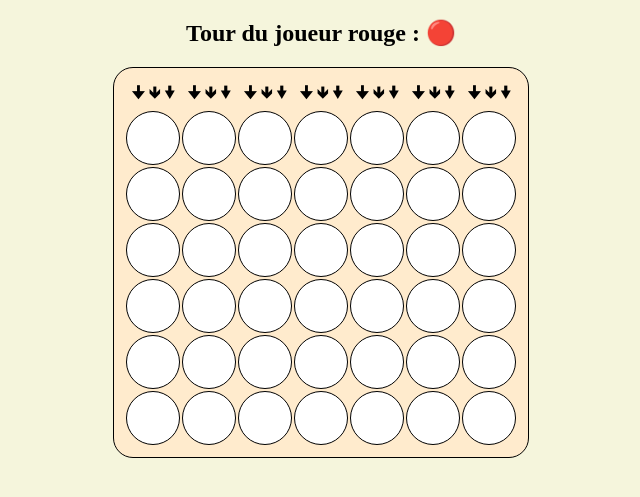
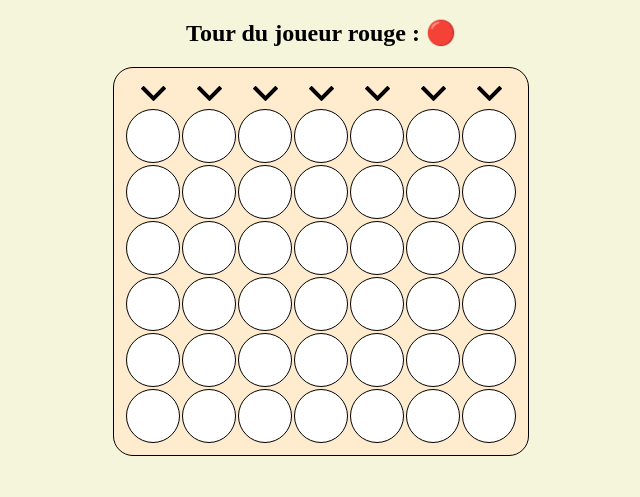
Before and after one commit to damien-auversack/puissance-4, a plain HTML site: page index.html in a window 1280 px wide. Shown: the part 67-564 px from the top of the page, without its empty margins (319-959 px from the left). Drawn offline with Linux system fonts and the light colour scheme.

Commit message:
Changed arrow buttons: new arrow svg

```diff
--- a/app.js
+++ b/app.js
@@ -1,5 +1,4 @@
 // Util ---------------------------------
-
 const log = (text) =>{
     console.log(JSON.parse(JSON.stringify(text)));
 }
@@ -18,7 +17,6 @@ const addToken = (grid, x,color) => {
     }
     return false;
 };
-
 const findFreeY = (grid, x) => {
     for (let y = grid.length-1; y >= 0; y--) {
         if(grid[y][x]===color.EMPTY) {
@@ -27,7 +25,6 @@ const findFreeY = (grid, x) => {
     }
     return -1
 };
-
 const getColorToken = (grid, tokenPosition) => {
 
     let elt = grid[tokenPosition.y][tokenPosition.x];
@@ -35,7 +32,6 @@ const getColorToken = (grid, tokenPosition) => {
     else if(elt == '🟡') return color.YELLOW;
     else if(elt == '') return color.EMPTY;
 }
-
 const isWin = (grid, tokenPosition) => {
     if(countVertically(grid, tokenPosition) >= 4) return true;
     if(countHorizontally(grid, tokenPosition) >= 4) return true;
@@ -44,7 +40,6 @@ const isWin = (grid, tokenPosition) => {
 
     return false;
 };
-
 const isWinMoreInfos = (tokenPosition) => {
     if(countVertically(tokenPosition) >= 4) return 'Win Vertically';
     if(countHorizontally(tokenPosition) >= 4) return 'Win Horizontally';
@@ -53,8 +48,6 @@ const isWinMoreInfos = (tokenPosition) => {
 
     return 'Pas gagné';
 };
-
-
 const isTokenPositionOK = (grid, tokenPosition) => {
     if(tokenPosition.x < 0 || tokenPosition.y < 0) return false;
     if(tokenPosition.y>grid.length-1) return false;
@@ -63,7 +56,6 @@ const isTokenPositionOK = (grid, tokenPosition) => {
 
     return true;
 }
-
 const countVertically = (grid, tokenPosition) => {
     if(!isTokenPositionOK(grid, tokenPosition)) return 0;
 
@@ -103,7 +95,6 @@ const countDiagonalBotLeftToTopRight = (grid, tokenPosition) => {
 
     let nbDiagonalBotLeftToTopRight = 0;
     let actualColor = grid[tokenPosition.y][tokenPosition.x];
-
     // Sup et egal
     let y=tokenPosition.y, x= tokenPosition.x;
     while(true) {
@@ -134,10 +125,8 @@ const countDiagonalTopLeftToBotRight = (grid, tokenPosition) => {
 
     let nbDiagonalTopLeftToBotRight = 0;
     let actualColor = grid[tokenPosition.y][tokenPosition.x];
-
     // Sup et egal
     let y=tokenPosition.y, x= tokenPosition.x;
-
     while(true) {
         if(!isTokenPositionOK(grid, {x:x,y:y})) break;
 
@@ -166,17 +155,19 @@ const countDiagonalTopLeftToBotRight = (grid, tokenPosition) => {
 };
 
 // View ---------------------------------
-
 const createGridView = () => {
     let viewGrid = document.getElementById('grid');
     let table = document.createElement('table');
+
     for (let row = 1; row <= 7; row++) {
         let tr = document.createElement('tr');
         for (let column = 1; column <= 7; column++) {
             if(row==1) {
+                let imgArrow = document.createElement('div');
+                imgArrow.classList.add("arrowBtn");
                 let th = document.createElement('th');
                 th.classList.add("btn-tokenArrow", 'noselect');
-                th.textContent = '🠋 🡻 🠟';
+                th.appendChild(imgArrow);
                 tr.appendChild(th);
             }else {
                 let td = document.createElement('td');
@@ -188,11 +179,6 @@ const createGridView = () => {
     }
     viewGrid.appendChild(table);
 }
-
-const changePlayerTurn = () => {
-
-}
-
 const Game = (grid, currentColor) => {
     let btnEvents = document.getElementsByClassName('btn-tokenArrow');
     let subtitle = document.getElementById('subtitle');
--- a/styles.css
+++ b/styles.css
@@ -15,6 +15,10 @@ body {
     border: solid black 1px;
     align-items: center;
     text-align: center;
+}
+
+img {
+    margin: auto;
 }
 
 tr {
@@ -37,18 +41,26 @@ td {
     border-radius: 100%;
 }
 
-.btn-tokenArrow:hover {
-    cursor: pointer;
-    color: white;
-    text-shadow: 0 0 2px black;
+.noselect {
+    -webkit-touch-callout: none;
+    -webkit-user-select: none;
+    -khtml-user-select: none;
+    -moz-user-select: none;
+    -ms-user-select: none;
+    user-select: none;
 }
 
-.noselect {
-    -webkit-touch-callout: none; /* iOS Safari */
-      -webkit-user-select: none; /* Safari */
-       -khtml-user-select: none; /* Konqueror HTML */
-         -moz-user-select: none; /* Old versions of Firefox */
-          -ms-user-select: none; /* Internet Explorer/Edge */
-              user-select: none; /* Non-prefixed version, currently
-                                    supported by Chrome, Edge, Opera and Firefox */
-  }
+.arrowBtn {
+    margin: auto;
+    width: 25px;
+    height: 25px;
+    background: url(./img/arrow-black.svg);
+    background-size: 25px 25px;
+    background-repeat: no-repeat;
+}
+
+.arrowBtn:hover {
+    cursor: pointer;
+    background: url(./img/arrow-white.svg);
+    background-repeat: no-repeat;
+}
```
Also changed, not shown: img/arrow-black.svg (added), img/arrow-white.svg (added).
